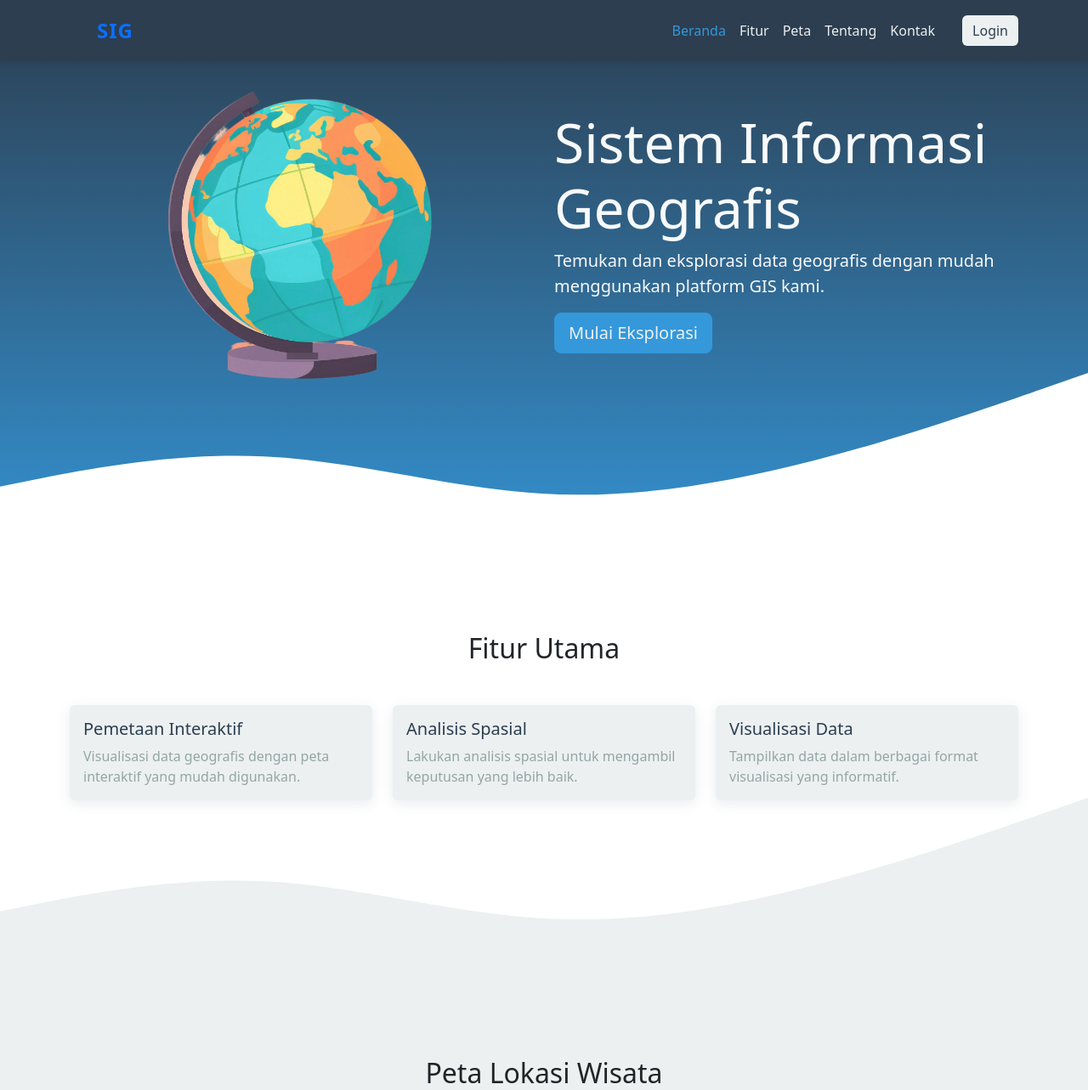
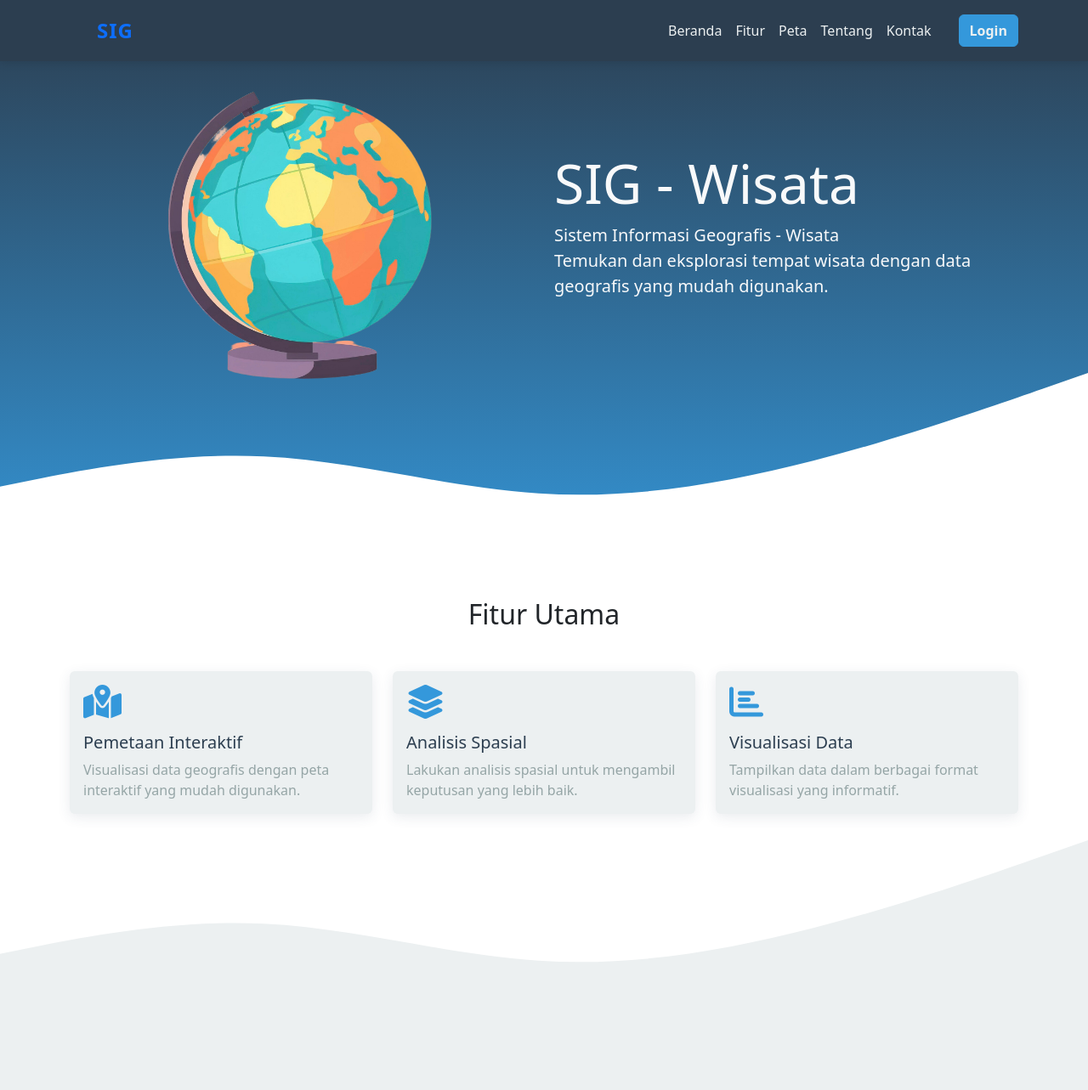
Before and after one commit to azlan07/SIG-v1, a PHP site: page / in a window 1280 px wide. Shown: the top 1283 px of the page at 85% size. Run offline with PHP 8.4, Linux system fonts and the light colour scheme; data that the repository does not hold is empty; some libraries are stand-ins or nearby versions.

Commit message:
updating style for landing page

```diff
--- a/index.php
+++ b/index.php
@@ -11,6 +11,8 @@
     <link rel="stylesheet" href="https://unpkg.com/leaflet@1.9.4/dist/leaflet.css">
     <!-- Icons -->
     <link rel="stylesheet" href="https://cdn.jsdelivr.net/npm/@tabler/icons@latest/iconfont/tabler-icons.min.css">
+    <!-- Font Awesome -->
+    <link href="https://cdnjs.cloudflare.com/ajax/libs/font-awesome/6.5.1/css/all.min.css" rel="stylesheet">
     <!-- Custom CSS -->
     <link rel="stylesheet" href="css/style.css">
 </head>
@@ -36,7 +38,7 @@
             <div class="collapse navbar-collapse" id="navbarNav">
                 <ul class="navbar-nav ms-auto mx-4">
                     <li class="nav-item">
-                        <a class="nav-link active" href="#home">Beranda</a>
+                        <a class="nav-link" href="#home">Beranda</a>
                     </li>
                     <li class="nav-item">
                         <a class="nav-link" href="#features">Fitur</a>
@@ -51,32 +53,32 @@
                         <a class="nav-link" href="#contact">Kontak</a>
                     </li>
                 </ul>
-                <a class="btn btn-light" href="login.php">Login</a>
+                <a class="btn btn-primary fw-semibold" href="login.php">Login</a>
             </div>
         </div>
     </nav>
 
     <!-- Hero Section -->
     <section id="home" class="hero">
-        <div class="container h-100">
+        <div class="container">
             <div class="row h-100 align-items-center">
                 <div class="col-md-6">
                     <img src="images/digital-art-with-planet-earth.png" alt="GIS Illustration" class="img-fluid">
                 </div>
                 <div class="col-md-6">
-                    <h1 class="display-3 text-light">Sistem Informasi Geografis</h1>
-                    <p class="lead text-light">Temukan dan eksplorasi data geografis dengan mudah menggunakan platform GIS kami.</p>
-                    <a href="#map" class="btn btn-primary btn-lg">Mulai Eksplorasi</a>
+                    <h1 class="display-3 text-light">SIG - Wisata</h1>
+                    <p class="lead text-light">Sistem Informasi Geografis - Wisata <br>Temukan dan eksplorasi tempat wisata dengan data geografis yang mudah digunakan.</p>
+                    <!-- <a href="#map" class="btn btn-primary btn-lg">Mulai Eksplorasi</a> -->
                 </div>
             </div>
         </div>
     </section>
 
     <!-- Features Section -->
-    <section id="features" class="py-5 feature" style="height: 500px;">
+    <section id="features" class="py-2 feature" style="height: 550px;">
         <div class="container">
             <h2 class="text-center mb-5">Fitur Utama</h2>
-            <div class="row g-4">
+            <div class="row g-4" style="position: relative; z-index: 1;">
                 <div class="col-md-4">
                     <div class="card h-100">
                         <div class="card-body">
@@ -111,20 +113,26 @@
     <!-- Map Section -->
     <section id="map" class="py-5 bg-light">
         <div class="container">
-            <h2 class="text-center mb-4">Peta Lokasi Wisata</h2>
             <div class="row mb-4">
                 <div class="col-md-12">
-                    <div class="card">
+                    <div class="card bg-white">
+                        <h2 class="text-center mt-4">Peta Lokasi Wisata</h2>
                         <div class="card-body">
                             <div id="mapContainer" style="height: 500px;"></div>
                         </div>
                     </div>
                 </div>
             </div>
-            <!-- Daftar Wisata -->
-            <h2 class="text-center mb-4">Wisata</h2>
-            <div class="row" id="wisataList">
-                <!-- Data wisata akan dimuat secara dinamis -->
+            <div class="row mb-4">
+                <div class="col-md-12">
+                    <div class="card bg-white p-3" style="position: relative; z-index: 1;">
+                        <!-- Daftar Wisata -->
+                        <h2 class="text-center mb-4">Wisata</h2>
+                        <div class="row" id="wisataList">
+                            <!-- Data wisata akan dimuat secara dinamis -->
+                        </div>
+                    </div>
+                </div>
             </div>
         </div>
     </section>
@@ -133,12 +141,12 @@
     <section id="about" class="about py-5">
         <div class="container">
             <div class="row align-items-center">
-                <div class="col-md-6" style="margin-top: 100px;">
-                    <h2>Tentang Platform GIS Kami</h2>
-                    <p>Platform GIS kami menyediakan solusi lengkap untuk kebutuhan pemetaan dan analisis data geografis Anda. Dengan antarmuka yang user-friendly dan fitur-fitur canggih, kami membantu Anda mengoptimalkan penggunaan data spasial.</p>
+                <div class="col-md-6">
+                    <h2>Tentang Platform SIG Kami</h2>
+                    <p>Platform SIG kami menyediakan informasi lengkap untuk kebutuhan eksplorasi tempat wisata. Dengan antarmuka yang user-friendly dan fitur-fitur canggih, kami membantu Anda mengoptimalkan pencarian lokasi dan informasi yang diperlukan.</p>
                 </div>
                 <div class="col-md-6">
-                    <img src="assets/images/DALL·E 2025-02-15 03.27.20 - A modern and clean 'About Us' section for a landing page. The image features a sleek, minimalist design with a light background. At the center, there'.webp" alt="About GIS" class="img-fluid rounded-4">
+                    <img src="images/digital-art-with-planet-earth.png" width="50%" alt="About GIS" class="img-fluid rounded-4">
                 </div>
             </div>
         </div>
@@ -148,19 +156,19 @@
     <section id="contact" class="py-5 contact">
         <div class="container">
             <h2 class="text-center text-light mb-4" style="margin-top: 200px;">Hubungi Kami</h2>
-            <div class="row justify-content-center">
+            <div class="row justify-content-center" style="position: relative; z-index: 1;">
                 <div class="col-md-8">
                     <form id="contactForm">
                         <div class="mb-3">
-                            <label for="name" class="form-label">Nama</label>
+                            <label for="name" class="form-label text-light">Nama</label>
                             <input type="text" class="form-control" id="name" required>
                         </div>
                         <div class="mb-3">
-                            <label for="email" class="form-label">Email</label>
+                            <label for="email" class="form-label text-light">Email</label>
                             <input type="email" class="form-control" id="email" required>
                         </div>
                         <div class="mb-3">
-                            <label for="message" class="form-label">Pesan</label>
+                            <label for="message" class="form-label text-light">Pesan</label>
                             <textarea class="form-control" id="message" rows="5" required></textarea>
                         </div>
                         <button type="submit" class="btn btn-primary">Kirim Pesan</button>
@@ -175,18 +183,18 @@
         <div class="container">
             <div class="row">
                 <div class="col-md-6">
-                    <h5>GIS Portal</h5>
-                    <p>Platform Sistem Informasi Geografis untuk kebutuhan pemetaan dan analisis data spasial.</p>
+                    <h5>SIG - Wisata</h5>
+                    <p>Platform Sistem Informasi Geografis untuk kebutuhan eksplorasi tempat wisata.</p>
                 </div>
                 <div class="col-md-6 text-md-end">
                     <h5>Kontak</h5>
-                    <p>Email: info@gisportal.com<br>
+                    <p>Email: info@utie.com<br>
                         Telp: +62 123 456 789</p>
                 </div>
             </div>
             <hr>
             <div class="text-center">
-                <p>&copy; 2025 GIS Portal. All rights reserved.</p>
+                <p>&copy; 2025 UTie - Solution. <br> All rights reserved.</p>
             </div>
         </div>
     </footer>
@@ -265,7 +273,7 @@
                         <p><strong>Alamat:</strong> ${wisata.alamat}</p>
                         <p><strong>Harga Tiket:</strong> ${wisata.harga_tiket}</p>
                         <p>${wisata.deskripsi.substring(0, 100)}...</p>
-                        <button class="btn btn-primary btn-sm" onclick="showWisataDetail(${wisata.id_wisata})">Lihat Detail</button>
+                        <button class="btn btn-primary btn-sm w-100" onclick="showWisataDetail(${wisata.id_wisata})">Lihat Detail</button>
                     </div>
                 `;
 
@@ -279,7 +287,7 @@
                             <div class="card-body">
                                 <h5 class="card-title">${wisata.nama_wisata}</h5>
                                 <p class="card-text">${wisata.deskripsi.substring(0, 100)}...</p>
-                                <button class="btn btn-primary btn-sm" onclick="showWisataDetail(${wisata.id_wisata})">Lihat Detail</button>
+                                <button class="btn btn-primary btn-sm w-100" onclick="showWisataDetail(${wisata.id_wisata})">Lihat Detail</button>
                             </div>
                         </div>
                     </div>
@@ -315,7 +323,7 @@
     <script src="https://cdn.jsdelivr.net/npm/bootstrap@5.3.0/dist/js/bootstrap.bundle.min.js"></script>
     <script src="https://kit.fontawesome.com/your-fontawesome-kit.js"></script>
     <script src="https://unpkg.com/leaflet@1.9.4/dist/leaflet.js"></script>
-    <script src="assets/js/main.js"></script>
+    <script src="js/main.js"></script>
 </body>
 
 </html>
```
